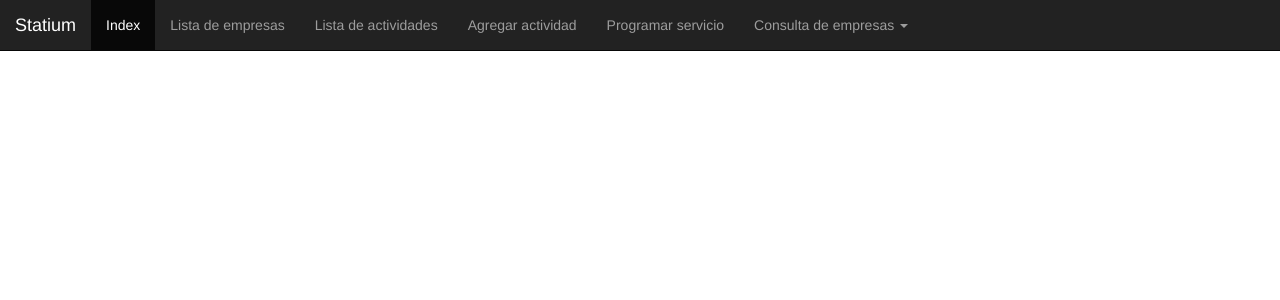
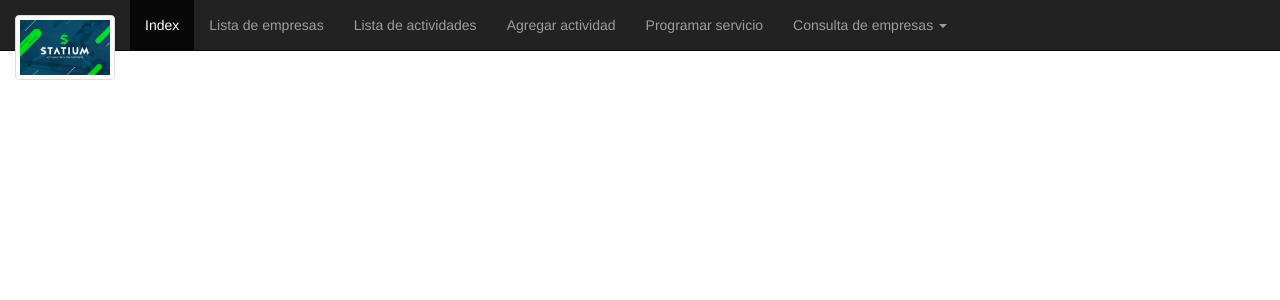
Before and after one commit to JuanCRdrums/pruebasProyecto, a PHP site: page / in a window 1280 px wide. Shown: the top 300 px of the page. Run offline with PHP 8.4, Linux system fonts and the light colour scheme; some libraries are stand-ins or nearby versions.

Commit message:
Se hace una prueba para colocar el logo de la empresa en la barra de navegación.

```diff
--- a/index.php
+++ b/index.php
@@ -13,7 +13,7 @@
   <nav class="navbar navbar-inverse navbar-fixed-top bg-inverse">
     <div class="container-fluid">
       <div class="navbar-header">
-        <a class="navbar-brand" href="index.php">Statium</a>
+        <a class="navbar-brand" href="index.php"><img src="sources/logoStatium.jpg" width="100" height="61" class="img-thumbnail"></a>
       </div>
 
       <ul class="nav navbar-nav">
```
Also changed, not shown: sources/logoStatium.jpg (added).
